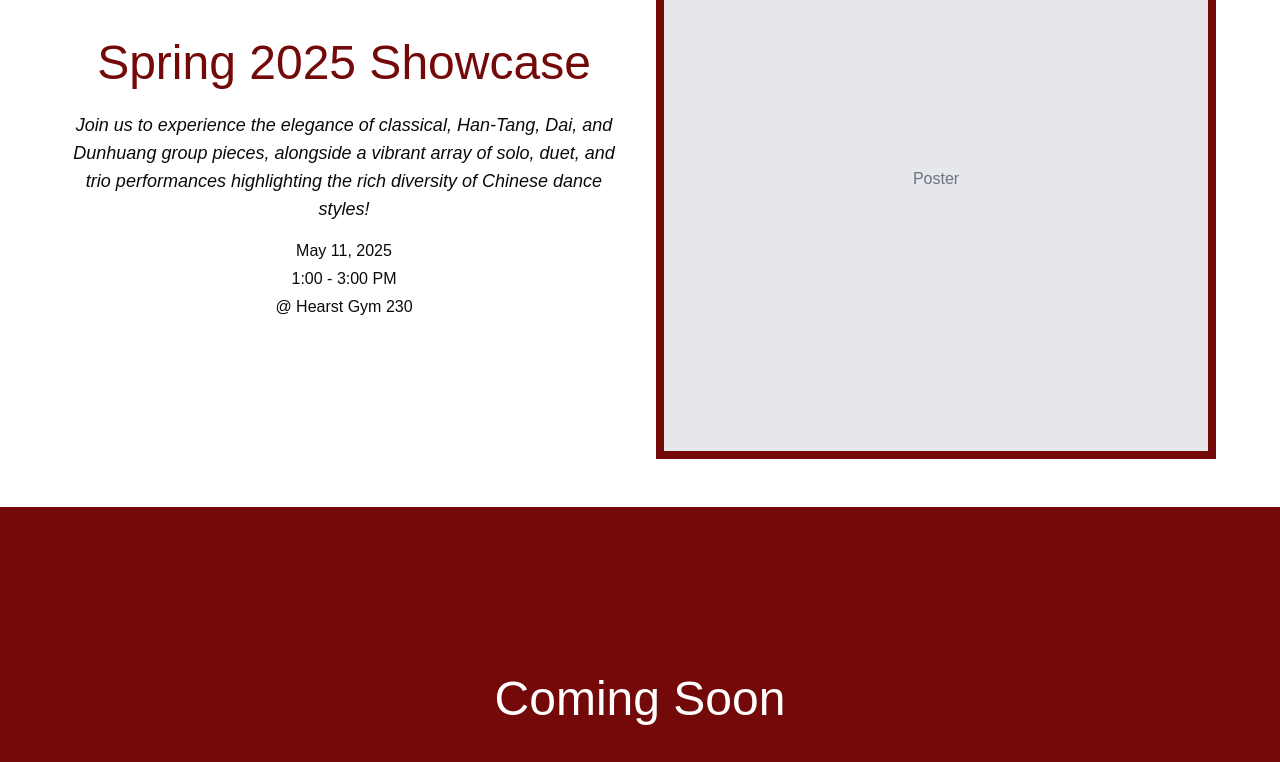
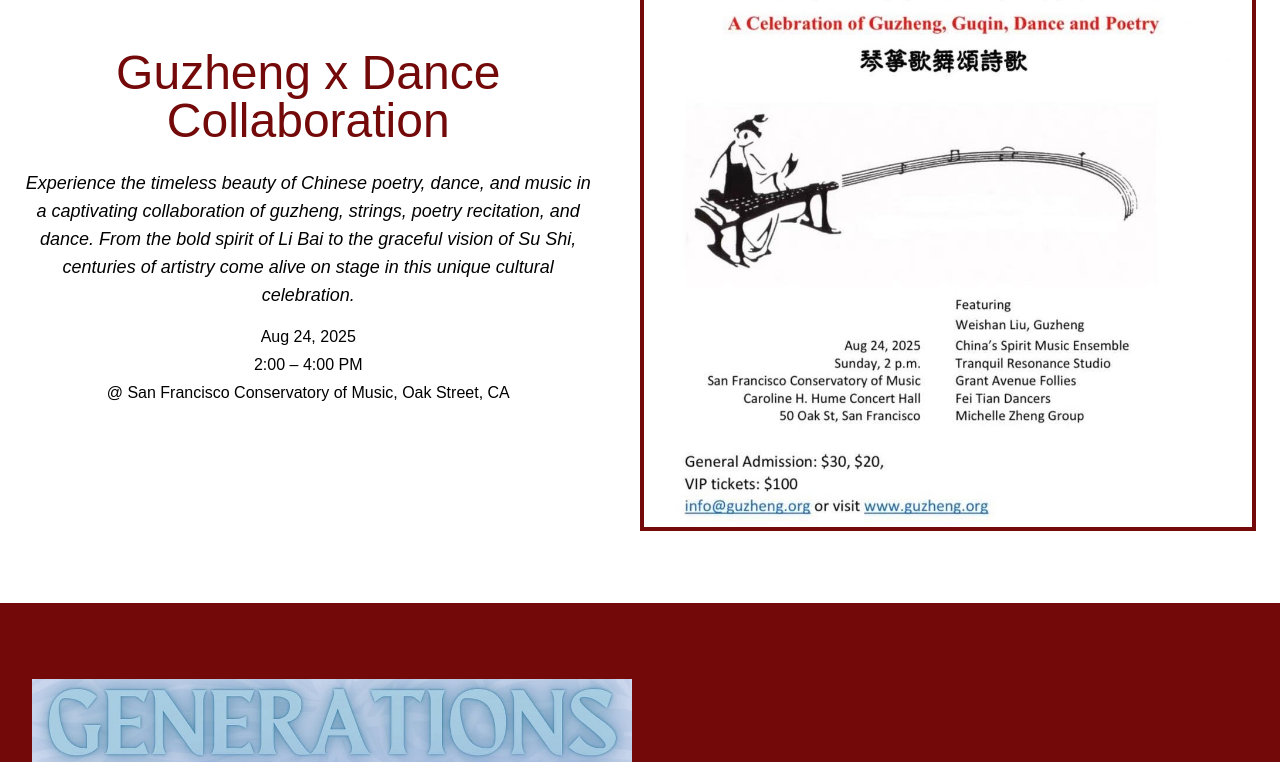
Before and after one commit to ygtangg/ftd-website, a Next.js app: page /events in a window 1280 px wide. Shown: the part 249-1011 px from the top of the page. Built offline with nearby package versions, Linux system fonts and the light colour scheme; a web font is replaced by a local one.

Commit message:
Updated event page

```diff
--- a/app/(website)/(others)/events/page.tsx
+++ b/app/(website)/(others)/events/page.tsx
@@ -1,56 +1,96 @@
-import styles from "./page.module.css";
-import Image from "next/image";
+import Image, { StaticImageData } from "next/image";
+import showcase from "@/public/image/sp25_show_poster.jpeg";
+import guzheng from "@/public/image/guzheng_poster.jpg";
+
+type EventItem = {
+  name: string;
+  blurb?: string;
+  date: string;
+  time: string;
+  location: string;
+  poster: StaticImageData;
+};
+
+function EventCard({ event, isEven }: { event: EventItem; isEven: boolean }) {
+    const bgColor = isEven ? "bg-white" : "bg-jujube";
+    const titleColor = isEven ? "text-jujube" : "text-white";
+    const textColor = isEven ? "text-black" : "text-white";
+    const textOrder = isEven ? "md:order-1" : "md:order-2";
+    const posterOrder = isEven ? "md:order-2" : "md:order-1";
+
+    return (
+        <section className={`flex flex-col md:flex-row ${bgColor} ${textColor} py-12`}>
+            {/* Details (column) */}
+            <div className={`basis-full md:basis-1/2 ${textOrder} flex items-center justify-center p-4`}>
+                <div className="w-full max-w-prose text-center">
+                <h2 className={`${titleColor} text-4xl sm:text-5xl font-script mb-6`}>
+                    {event.name}
+                </h2>
+                {event.blurb && (
+                    <p className="italic text-base sm:text-lg mb-4">
+                    {event.blurb}
+                    </p>
+                )}
+                <div className="space-y-1 text-sm sm:text-base">
+                    <p>{event.date}</p>
+                    <p>{event.time}</p>
+                    <p>@ {event.location}</p>
+                </div>
+                </div>
+            </div>
+
+            {/* Poster (column) */}
+            <div className={`basis-full md:basis-1/2 ${posterOrder} flex justify-center items-center m-6 border-4 border-jujube`}>
+                <Image
+                src={event.poster}
+                alt={`${event.name} poster`}
+                width={600}
+                height={800}
+                className="object-cover"
+                // remove priority or set conditionally for the first card only
+                />
+            </div>
+        </section>
+    );
+}
 
 export default function Events() {
-  const events = [
+  const events: EventItem[] = [
     {
-      name: "Event Name",
-      description: "bla bla bla",
-      date: "Date:",
-      time: "Time:",
-      location: "Location:",
-      poster: "/path/to/poster.jpg",
+      name: "Spring 2025 Showcase",
+      blurb:
+        "Experience the elegance of classical, Han-Tang, Dai, and Dunhuang group pieces, \
+        plus solos, duets, and trios highlighting the richness of Chinese dance.",
+      date: "May 11, 2025",
+      time: "1:00 – 3:00 PM",
+      location: "Hearst Gym 230",
+      poster: showcase,
     },
+    {
+      name: "Guzheng x Dance Collaboration",
+      blurb:
+        "Experience the timeless beauty of Chinese poetry, dance, and music in a captivating \
+        collaboration of guzheng, strings, poetry recitation, and dance. From the bold spirit \
+        of Li Bai to the graceful vision of Su Shi, centuries of artistry come alive on stage in \
+        this unique cultural celebration.",
+      date: "Aug 24, 2025",
+      time: "2:00 – 4:00 PM",
+      location: "San Francisco Conservatory of Music, Oak Street, CA",
+      poster: guzheng,
+    },
+    // add more events by pushing objects here
   ];
 
   return (
-    <div className="flex flex-col min-h-screen">
-      {/* Current/Featured Event Section */}
-      <section className="py-12 px-4 md:px-8 lg:px-16">
-        <div className="flex flex-col md:flex-row md:items-center gap-8">
-          {/* Event Details */}
-          <div className="md:w-1/2 flex flex-col items-center text-center">
-            <h1 className="text-jujube text-5xl font-script mb-6">
-              Spring 2025 Showcase
-            </h1>
-            <div className="space-y-1">
-              <p className="italic text-lg mb-4">
-                Join us to experience the elegance of classical, Han-Tang, Dai,
-                and Dunhuang group pieces, alongside a vibrant array of solo,
-                duet, and trio performances highlighting the rich diversity of
-                Chinese dance styles!{" "}
-              </p>
-              <p>May 11, 2025</p>
-              <p>1:00 - 3:00 PM</p>
-              <p>@ Hearst Gym 230</p>
-            </div>
-          </div>
+  <div className="flex flex-col min-h-screen">
+    {[...events].reverse().map((ev, index) => (
+      <EventCard
+        key={ev.name}
+        event={ev}
+        isEven={index % 2 === 0}
+      />
+    ))}
+  </div>
+);
 
-          {/* Event Poster */}
-          <div className="md:w-1/2">
-            <div className="w-full aspect-square bg-gray-200 border-8 border-jujube relative">
-              <div className="absolute inset-0 flex items-center justify-center text-gray-500">
-                Poster
-              </div>
-            </div>
-          </div>
-        </div>
-      </section>
-
-      {/* Coming Soon Section */}
-      <section className="h-[30vw] py-24 px-4 md:px-8 lg:px-16 bg-jujube text-white flex items-center justify-center">
-        <h2 className="text-5xl font-script text-center">Coming Soon</h2>
-      </section>
-    </div>
-  );
 }
--- a/app/(website)/(others)/home/page.tsx
+++ b/app/(website)/(others)/home/page.tsx
@@ -102,7 +102,7 @@
                 transition={{ duration: 0.5, delay: index * 0.2 }}
               >
                 <div className="flex-1">
-                  <h3 className="font-medium text-3xl">{event.event_name}</h3>
+                  <h3 className="font-medium text-2xl">{event.event_name}</h3>
                   <p className="text-xl text-gray-600">
                     {event.event_location}
                   </p>
```
Also changed, not shown: middleware.ts (deleted, +0 -14 lines), public/image/guzheng_poster.jpg (added), public/image/sp25_show_poster.jpeg (added).
